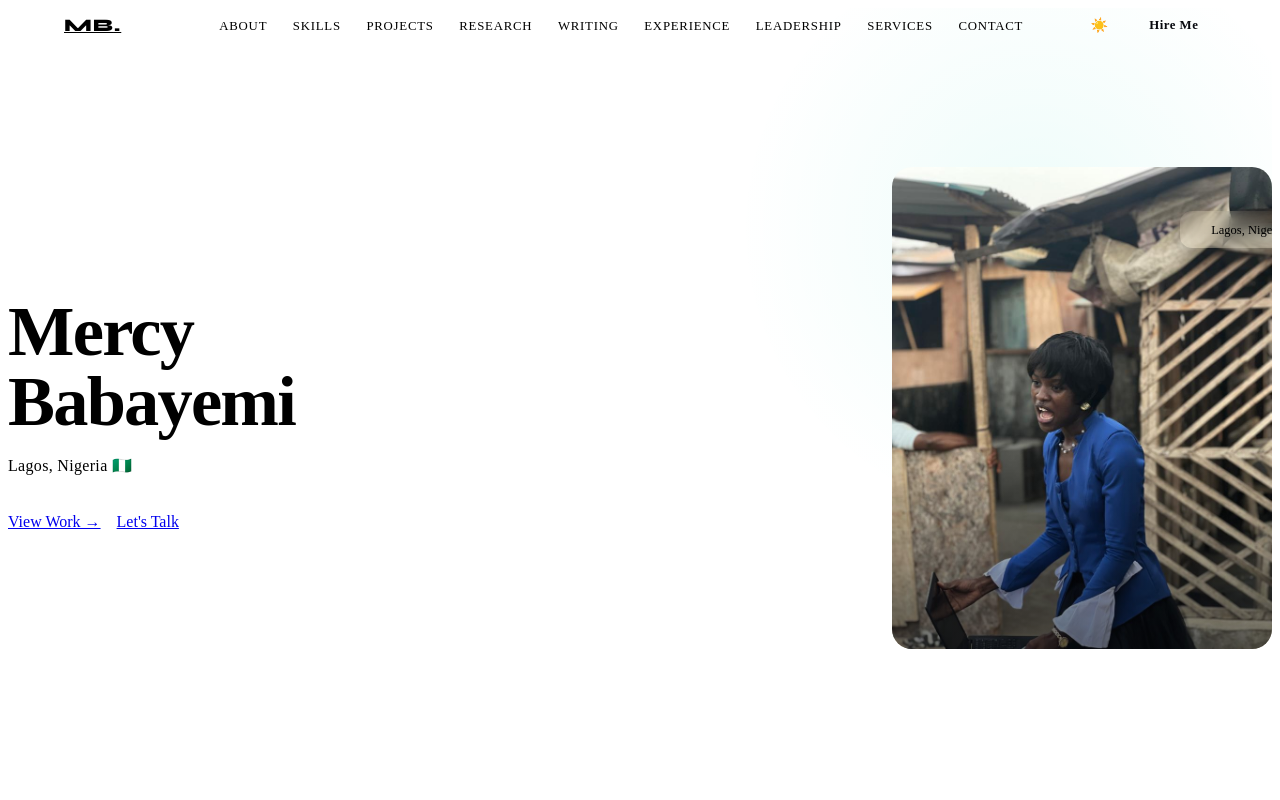
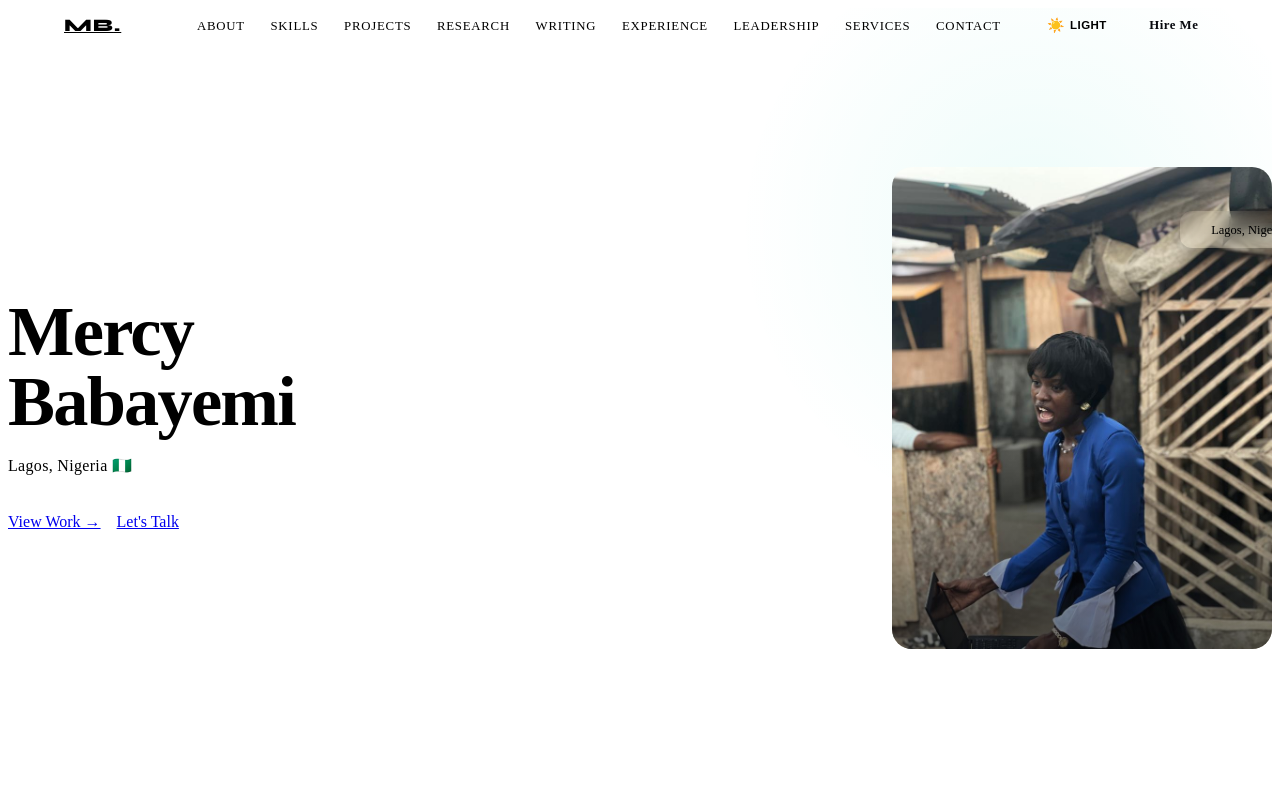
Before and after one commit to mercybabayemi/mercy-portfolio-v2, a React (Vite) app: page / in a window 1280 px wide. Shown: the top 800 px of the page. Built offline with nearby package versions, Linux system fonts and the light colour scheme; no server answers; the HTML template or start-up script is replaced by a standard one.

Commit message:
Updated darkmode toggle

```diff
--- a/src/components/Nav.jsx
+++ b/src/components/Nav.jsx
@@ -61,6 +61,9 @@ export default function Nav() {
           aria-label="Toggle theme"
         >
           {theme === 'dark' ? '☀️' : '🌙'}
+          <span className={styles.toggleLabel}>
+            {theme === 'dark' ? 'Light' : 'Dark'}
+          </span>
         </button>
         <a href="#contact" className={styles.hireCta}>Hire Me</a>
         <button
--- a/src/components/Nav.module.css
+++ b/src/components/Nav.module.css
@@ -61,16 +61,29 @@
   background: var(--card);
   border: 1px solid var(--border);
   border-radius: 8px;
-  width: 36px;
   height: 32px;
+  padding: 0 0.65rem;
   font-size: 14px;
   display: flex;
   align-items: center;
   justify-content: center;
+  gap: 0.35rem;
   transition: border-color 0.2s;
 }
 
 .toggle:hover { border-color: var(--teal); }
+
+.toggleLabel {
+  font-size: 0.72rem;
+  font-weight: 600;
+  color: var(--muted);
+  letter-spacing: 0.04em;
+  text-transform: uppercase;
+}
+
+@media (max-width: 480px) {
+  .toggleLabel { display: none; }
+}
 
 .hireCta {
   padding: 0.48rem 1.1rem;
```
